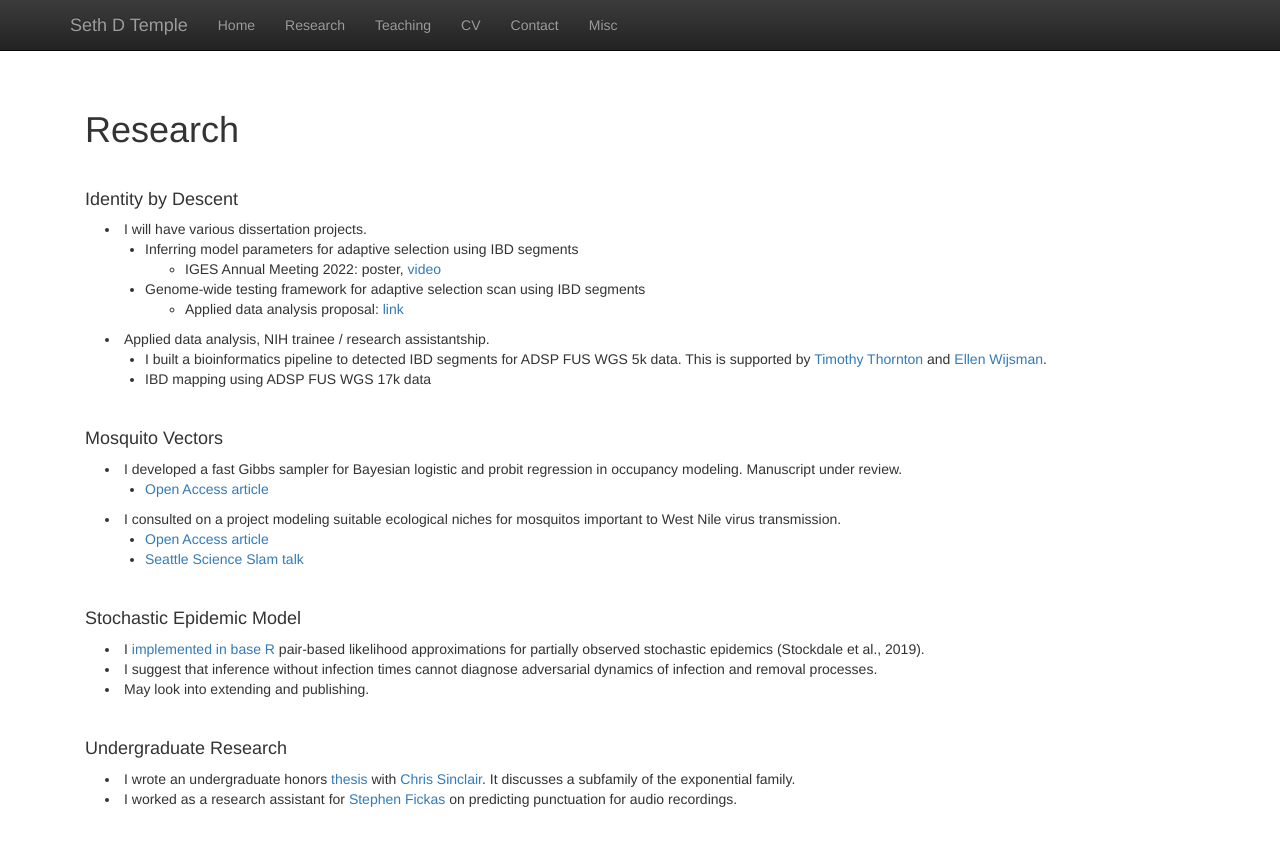
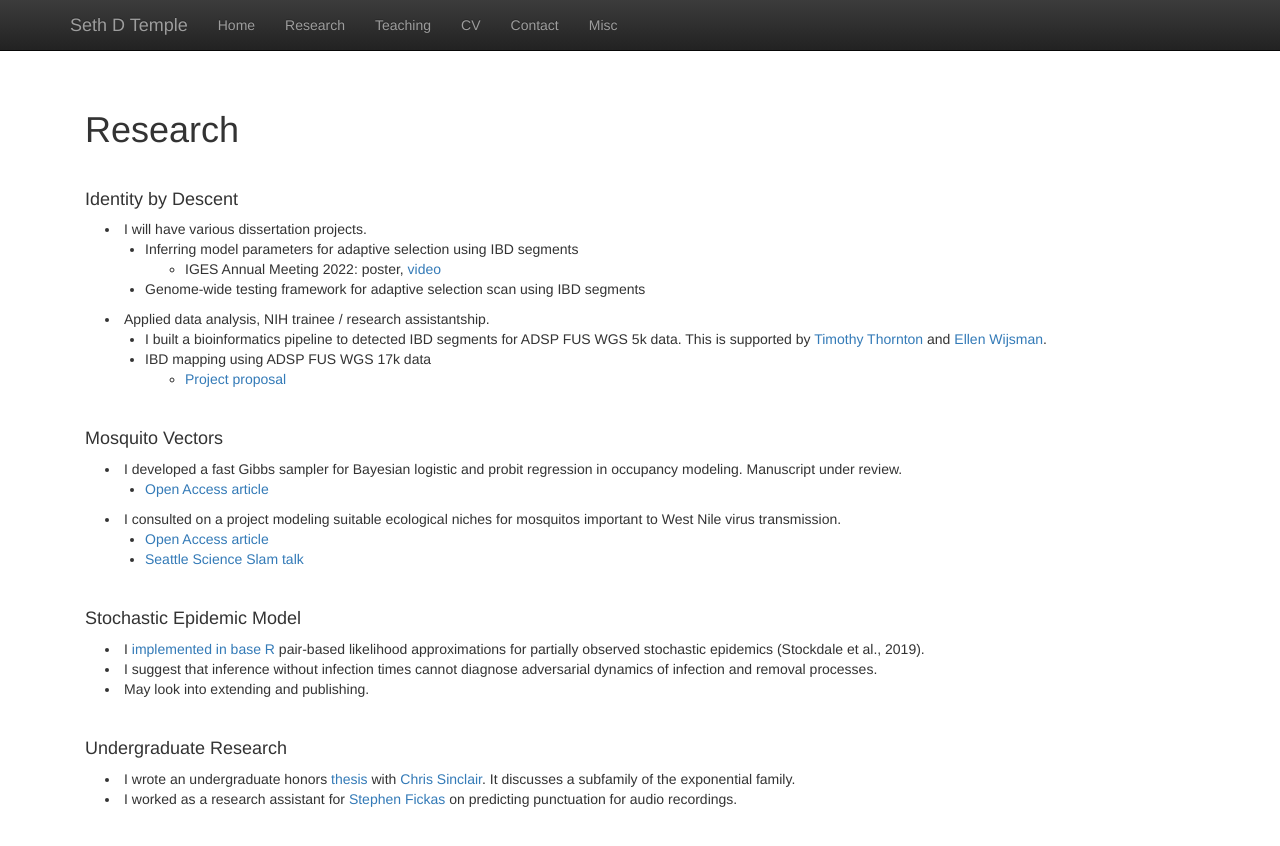
Before and after one commit to sdtemple/sdtemple.github.io, a Jekyll site: the page built from research.html, in a window 1280 px wide. Shown: the top 846 px of the page. Built offline with Jekyll 4.4.1, drawn with Linux system fonts in a browser that asks for light colours; nearby versions of some CDN libraries; library files that are not in the unit come from our copies.

Commit message:
Update research.html

```diff
--- a/research.html
+++ b/research.html
@@ -14,14 +14,14 @@ title:  'Research'
       <li style="padding:0px;margin:0px 20px 0px;"> IGES Annual Meeting 2022: poster, <a href = "https://www.youtube.com/watch?v=SKasD8GQZmg">video</a> </li>
     </ul>
     <li style="padding:0px;margin:0px 20px 0px;">Genome-wide testing framework for adaptive selection scan using IBD segments</li>
-    <ul>
-      <li style="padding:0px;margin:0px 20px 0px;"> Applied data analysis proposal: <a href = "https://www.youtube.com/watch?v=SKasD8GQZmg">link</a> </li>
-    </ul>
   </ul>
   <li style="padding:0px;margin:0px 20px 0px;"> Applied data analysis, NIH trainee / research assistantship.</li>
   <ul>
     <li style="padding:0px;margin:0px 20px 0px;">I built a bioinformatics pipeline to detected IBD segments for ADSP FUS WGS 5k data. This is supported by <a href = "https://www.biostat.washington.edu/people/timothy-thornton">Timothy Thornton</a> and <a href = "https://www.biostat.washington.edu/people/ellen-wijsman">Ellen Wijsman</a>.</li>
     <li style="padding:0px;margin:0px 20px 0px;">IBD mapping using ADSP FUS WGS 17k data</li>
+    <ul>
+      <li style="padding:0px;margin:0px 20px 0px;"> <a href = "https://www.youtube.com/watch?v=SKasD8GQZmg">Project proposal</a> </li>
+    </ul>
   </ul>
 </p>
 <br/>
```
